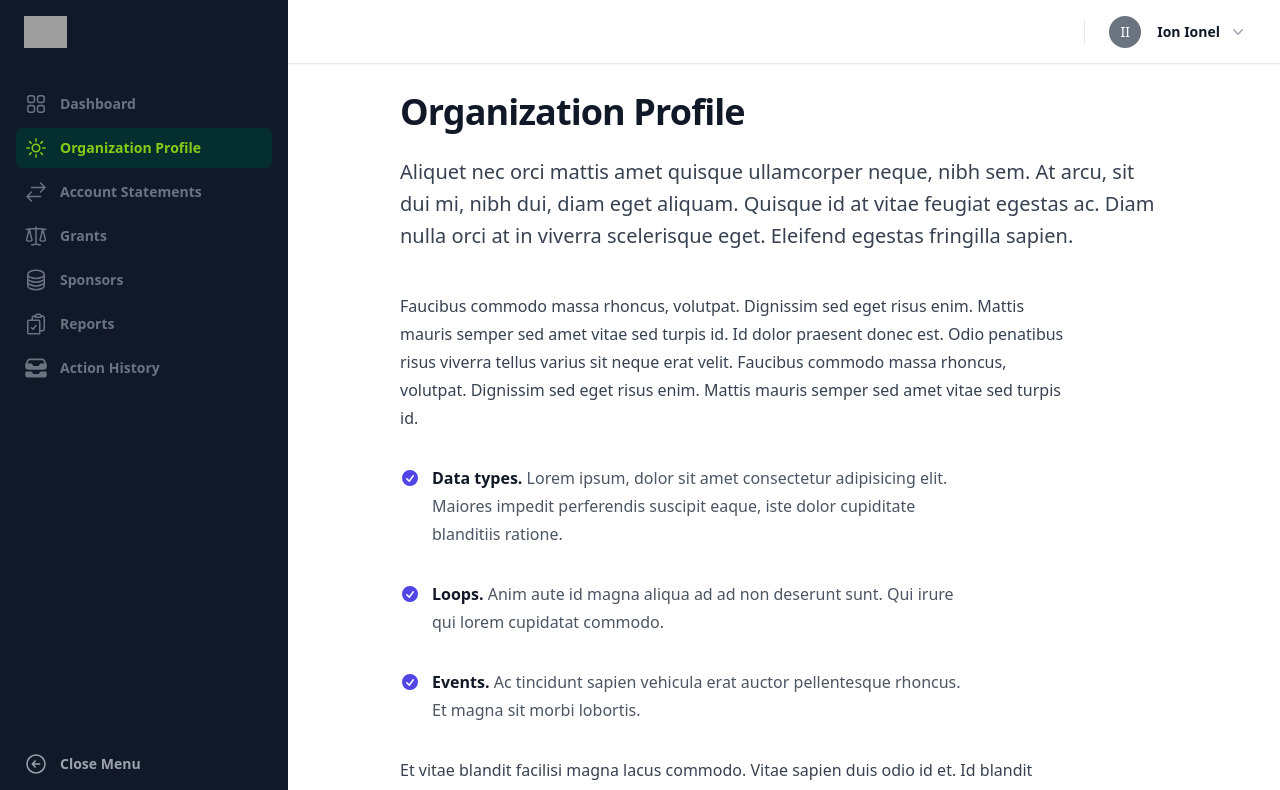
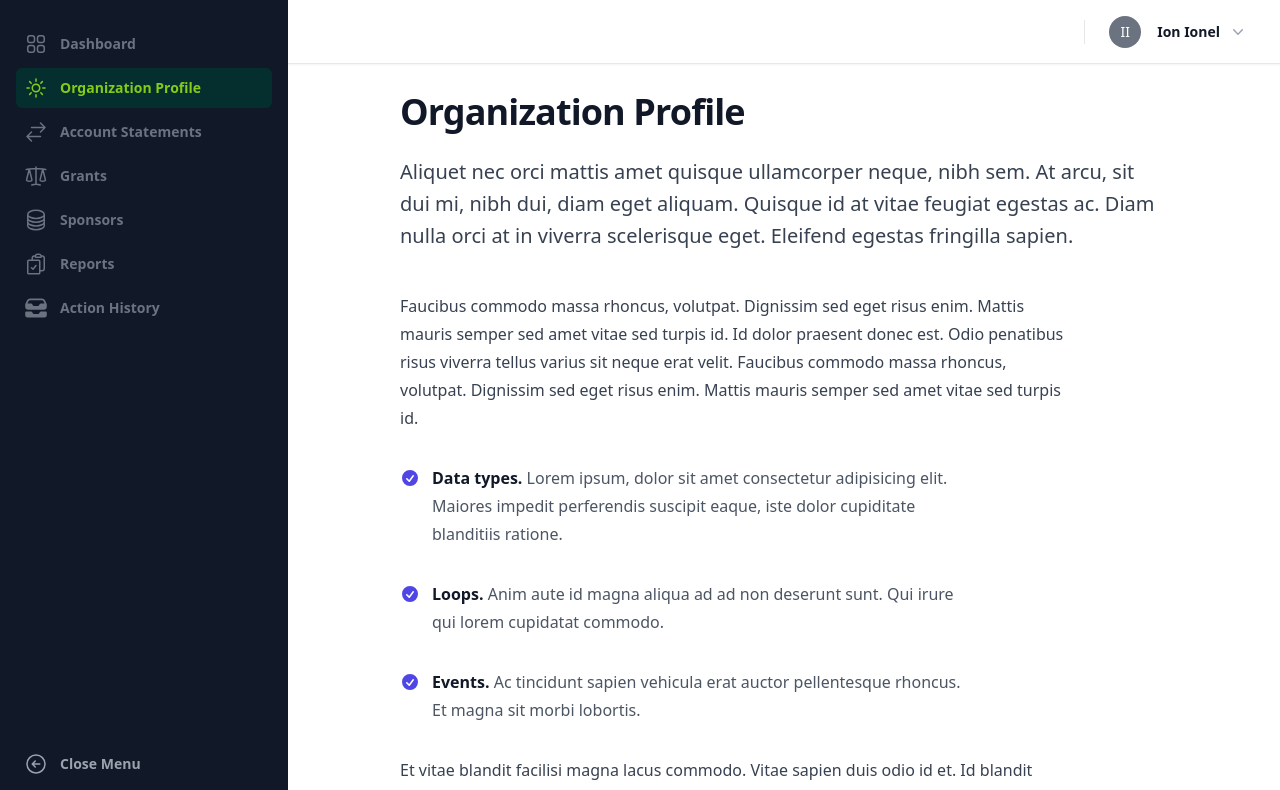
Before and after one commit to code4romania/alex-client, a Next.js app: page / in a window 1280 px wide. Shown: the top 790 px of the page. Built offline with nearby package versions, Linux system fonts and the light colour scheme; grey boxes are pictures that could not be loaded; a web font is replaced by a local one.

Commit message:
Updated demo page.

```diff
--- a/components/layout/navbar/index.tsx
+++ b/components/layout/navbar/index.tsx
@@ -1,5 +1,6 @@
 "use client";
 
+import Image from 'next/image';
 import { Fragment, useState } from "react";
 import { Dialog, Transition } from "@headlessui/react";
 import {
@@ -128,14 +129,7 @@ export default async function Navbar() {
                   </div>
                 </Transition.Child>
                 {/* Sidebar component, swap this element with another sidebar if you like */}
-                <div className="flex grow flex-col gap-y-5 overflow-y-auto bg-gray-900 px-6 pb-4 ring-1 ring-white/10">
-                  <div className="flex h-16 shrink-0 items-center">
-                    <img
-                      className="h-8 w-auto"
-                      src="https://tailwindui.com/img/logos/mark.svg?color=indigo&shade=500"
-                      alt="Your Company"
-                    />
-                  </div>
+                <div className="flex grow flex-col gap-y-5 overflow-y-auto bg-gray-900 px-6 py-6 pb-4 ring-1 ring-white/10">
                   <nav className="flex flex-1 flex-col">
                     <ul role="list" className="flex flex-1 flex-col gap-y-7">
                       <li>
@@ -170,12 +164,12 @@ export default async function Navbar() {
                         <a
                           href="#"
                           className="group -mx-2 flex gap-x-3 rounded-md p-2 text-sm font-semibold leading-6 text-gray-400 hover:bg-gray-800 hover:text-white"
+                          onClick={() => setSidebarOpen(false)}
                         >
                           <ArrowLeftCircleIcon
                             className="h-6 w-6 shrink-0"
                             aria-hidden="true"
-                            onClick={() => setSidebarOpen(false)}
-                          />
+                            />
                           Close Menu
                         </a>
                       </li>
@@ -191,14 +185,7 @@ export default async function Navbar() {
       {/* Static sidebar for desktop */}
       <div className="hidden lg:fixed lg:inset-y-0 lg:z-50 lg:flex lg:w-72 lg:flex-col">
         {/* Sidebar component, swap this element with another sidebar if you like */}
-        <div className="flex grow flex-col gap-y-5 overflow-y-auto bg-gray-900 px-6 pb-4">
-          <div className="flex h-16 shrink-0 items-center">
-            <img
-              className="h-8 w-auto"
-              src="https://tailwindui.com/img/logos/mark.svg?color=indigo&shade=500"
-              alt="Your Company"
-            />
-          </div>
+        <div className="flex grow flex-col gap-y-5 overflow-y-auto bg-gray-900 px-6 py-6 pb-4">
           <nav className="flex flex-1 flex-col">
             <ul role="list" className="flex flex-1 flex-col gap-y-7">
               <li>
@@ -232,11 +219,11 @@ export default async function Navbar() {
                 <a
                   href="#"
                   className="group -mx-2 flex gap-x-3 rounded-md p-2 text-sm font-semibold leading-6 text-gray-400 hover:bg-gray-800 hover:text-white"
+                  onClick={() => setSidebarOpen(false)}
                 >
                   <ArrowLeftCircleIcon
                     className="h-6 w-6 shrink-0"
                     aria-hidden="true"
-                    onClick={() => setSidebarOpen(false)}
                   />
                   Close Menu
                 </a>
```
